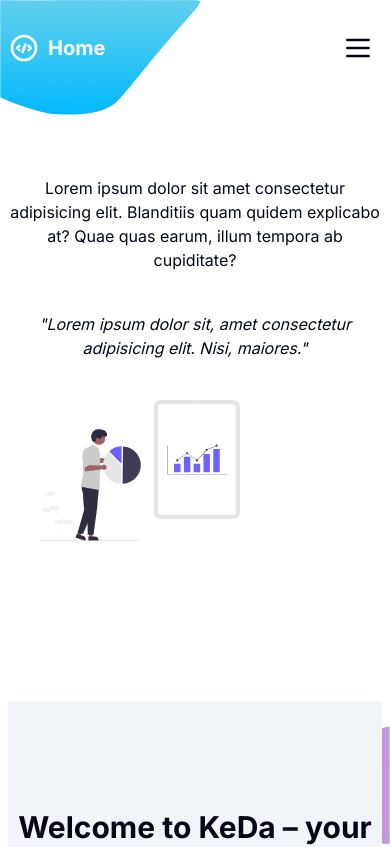
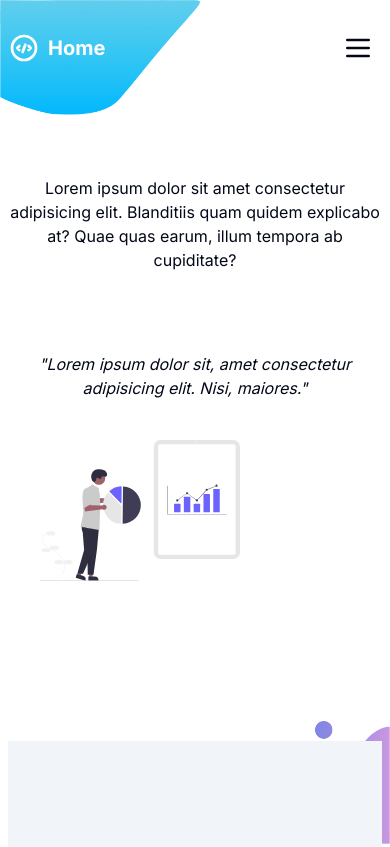
Before and after one commit to egomaragustaf/test2-aoa, a Next.js app: page / in a window 390 px wide. Shown: the top 847 px of the page. Built offline with nearby package versions, Linux system fonts and the light colour scheme.

Commit message:
feat: set width and margin hero

```diff
--- a/src/app/(main)/layout.tsx
+++ b/src/app/(main)/layout.tsx
@@ -13,7 +13,7 @@ export default function MainLayout({
   children: React.ReactNode;
 }) {
   return (
-    <div className="w-full mx-auto flex min-h-screen flex-col px-2">
+    <div className="max-w-screen-xl mx-auto flex min-h-screen flex-col px-2">
       <HeroBackground />
       <Header />
       <main className="flex-1">{children}</main>
--- a/src/app/(main)/page.tsx
+++ b/src/app/(main)/page.tsx
@@ -3,7 +3,7 @@ import Image from "next/image";
 export default function HomePage() {
   return (
     <>
-      <div className="flex flex-col text-center lg:grid lg:grid-cols-8  mt-20">
+      <div className="flex flex-col text-center lg:grid lg:grid-cols-8 mt-20 mb-20">
         <div className="lg:col-span-3" />
         <p className="lg:col-span-4">
           Lorem ipsum dolor sit amet consectetur adipisicing elit. Blanditiis
```
